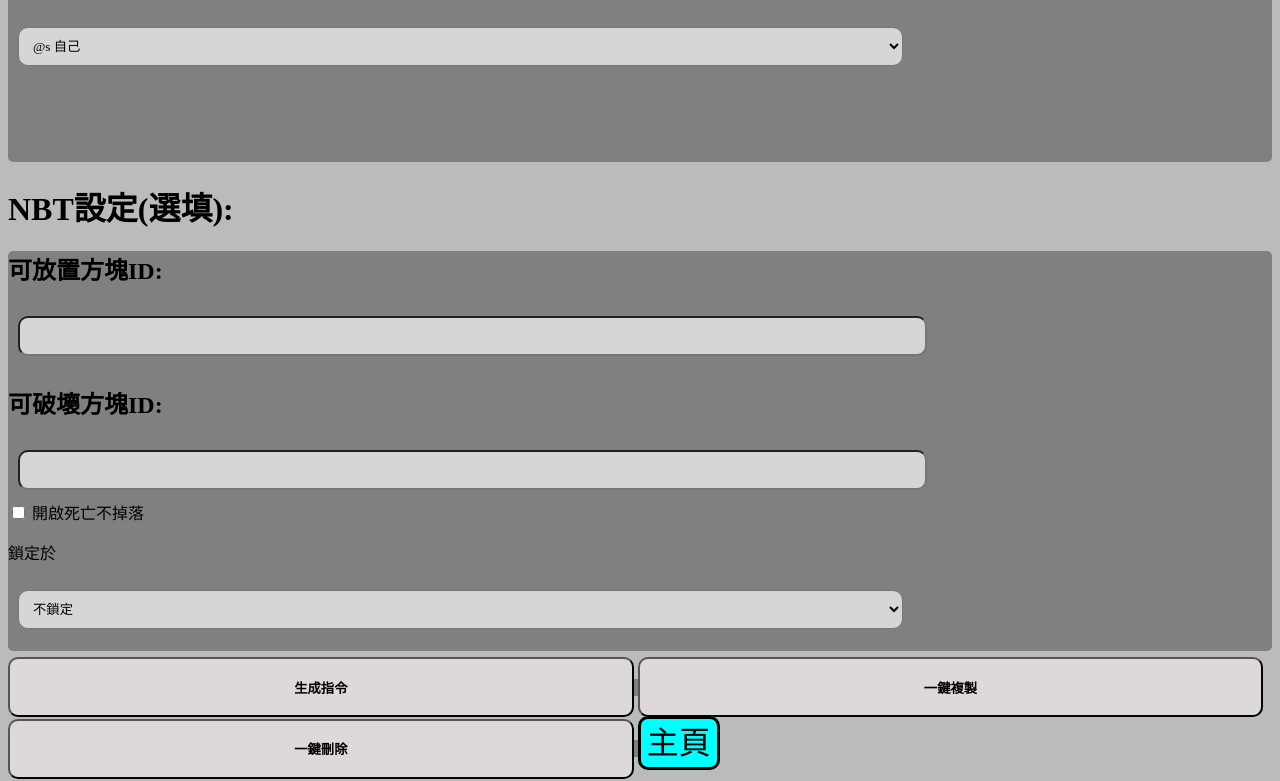
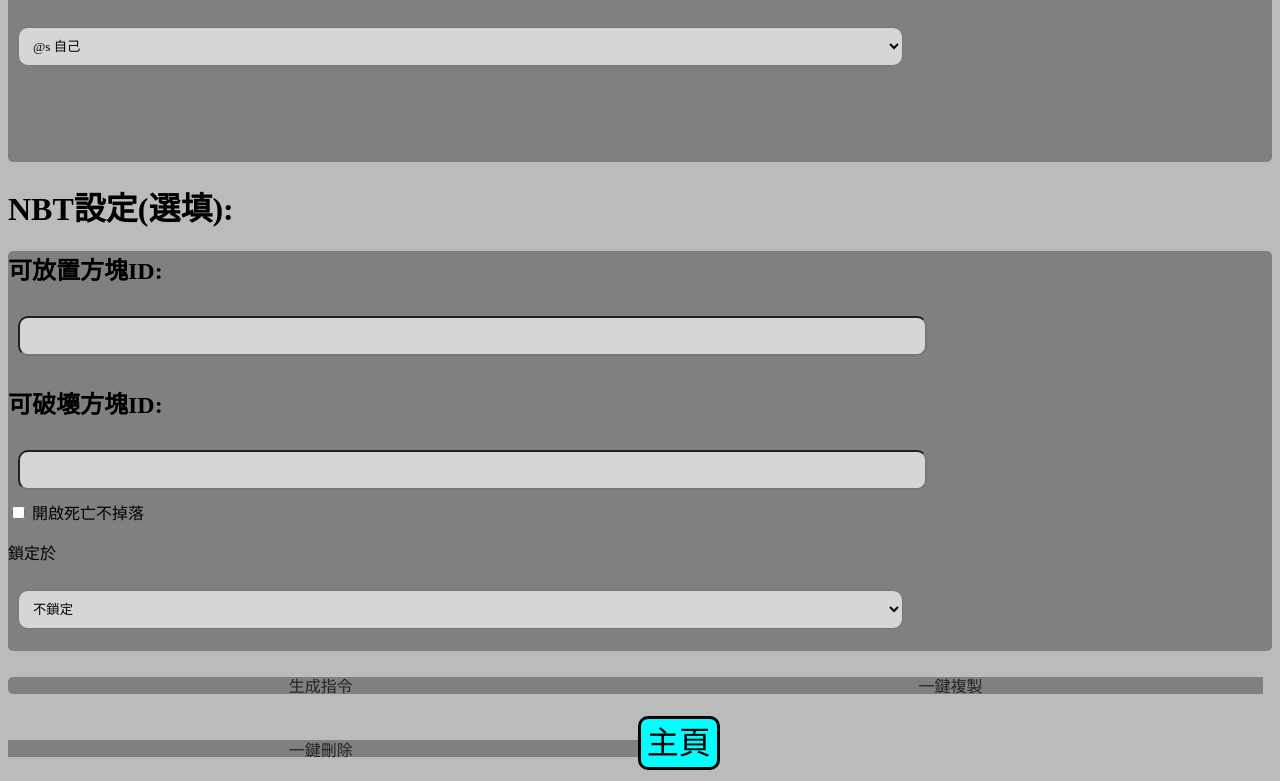
Before and after one commit to woifdog/7777, a plain HTML site: page command_give.html in a window 1280 px wide. Shown: the part 1033-1814 px from the top of the page. Drawn offline with Linux system fonts and the light colour scheme.

Commit message:
Update command.css

```diff
--- a/command.css
+++ b/command.css
@@ -50,3 +50,21 @@
     font-size: 200%;
     margin-top:10px;
 }
+.btn {
+    display: inline-block;
+    font-weight: 400;
+    color: #212529;
+    text-align: center;
+    vertical-align: middle;
+    -webkit-user-select: none;
+    -moz-user-select: none;
+    -ms-user-select: none;
+    user-select: none;
+    background-color: transparent;
+    border: 1px solid transparent;
+    padding: 0.375rem 0.75rem;
+    font-size: 1rem;
+    line-height: 1.5;
+    border-radius: 0.25rem;
+    transition: color .15s ease-in-out,background-color .15s ease-in-out,border-color .15s ease-in-out,box-shadow .15s ease-in-out;
+}
```
